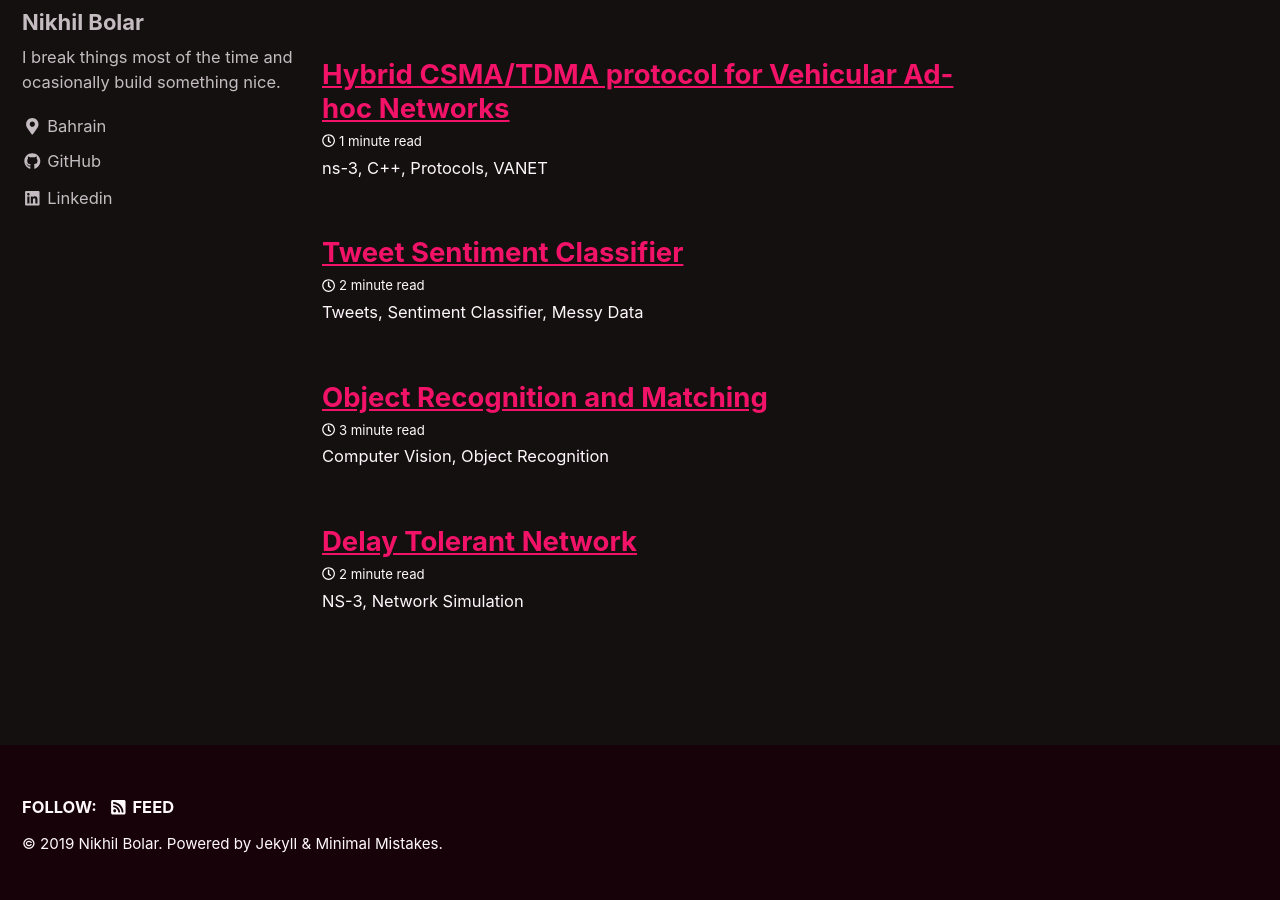
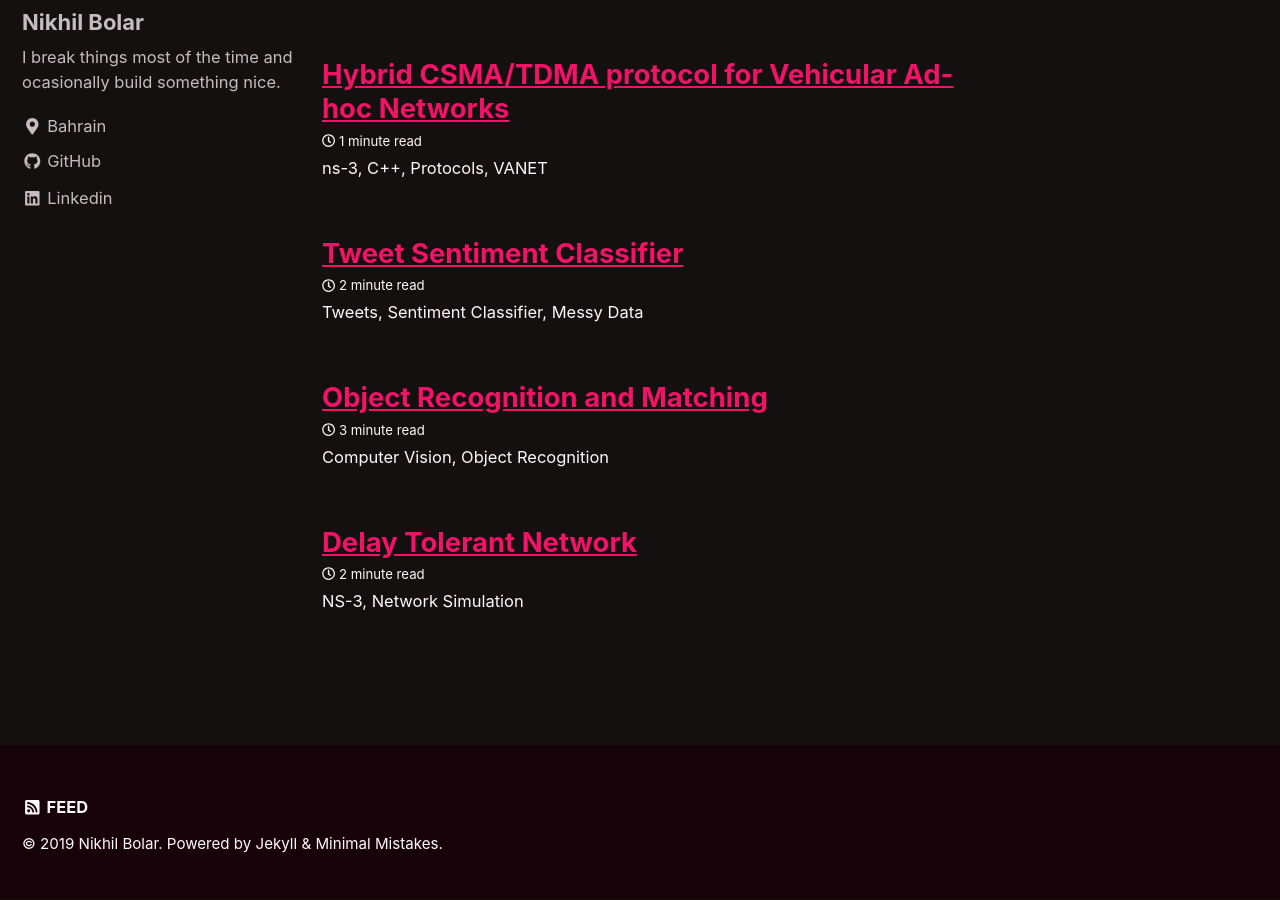
Before and after one commit to nbolar/nbolar.github.io, a Jekyll site: the page built from index.html, in a window 1280 px wide and 900 px high, scrolled down 1411 px. Built offline with Jekyll 4.4.1, drawn with Linux system fonts in a browser that asks for light colours; cached includes are drawn as plain includes; the list of posts is cut into pages by our own code.

Commit message:
Update ui-text.yml

```diff
--- a/_data/ui-text.yml
+++ b/_data/ui-text.yml
@@ -23,9 +23,9 @@
   comments_title             : "Comments"
   more_label                 : "Learn more"
   related_label              : "You may also enjoy"
-  follow_label               : "Follow:"
-  feed_label                 : "Feed"
-  powered_by                 : "Powered by"
+  # follow_label               : "Follow:"
+  # feed_label                 : "Feed"
+  # powered_by                 : "Powered by"
   website_label              : "Website"
   email_label                : "Email"
   recent_posts               : "Recent posts"
```
